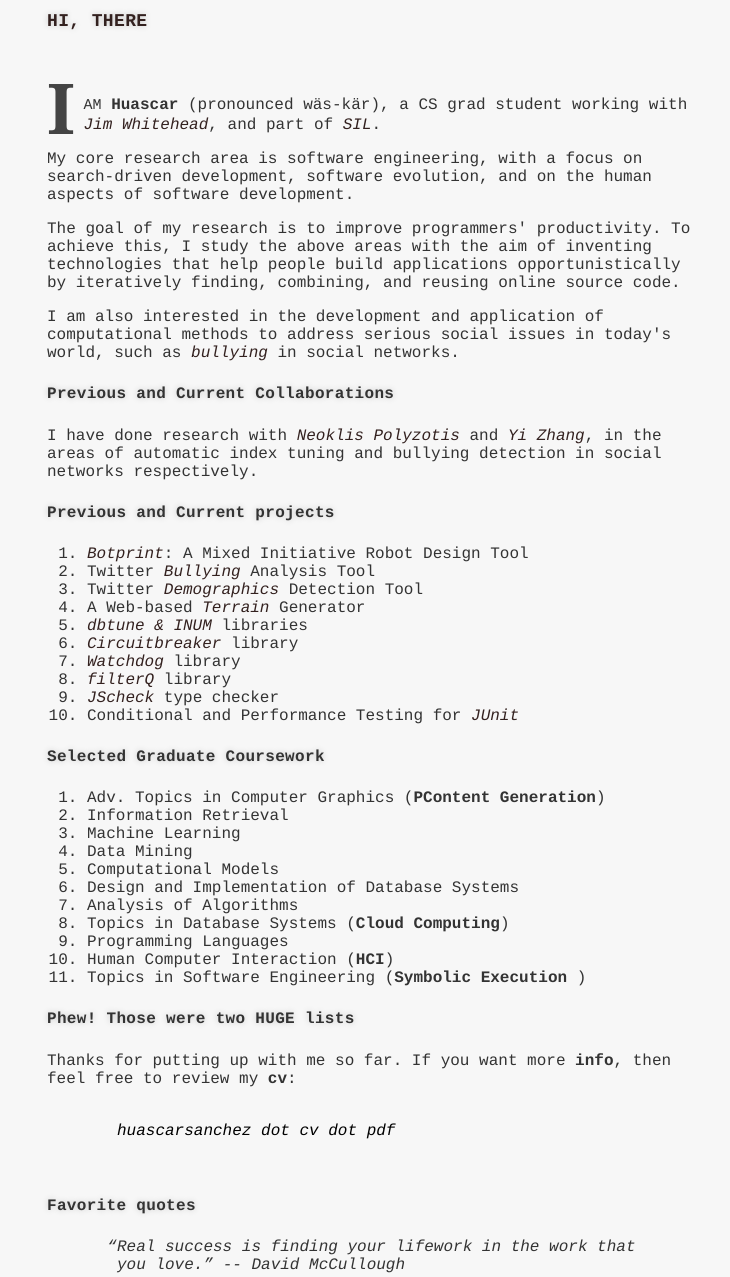
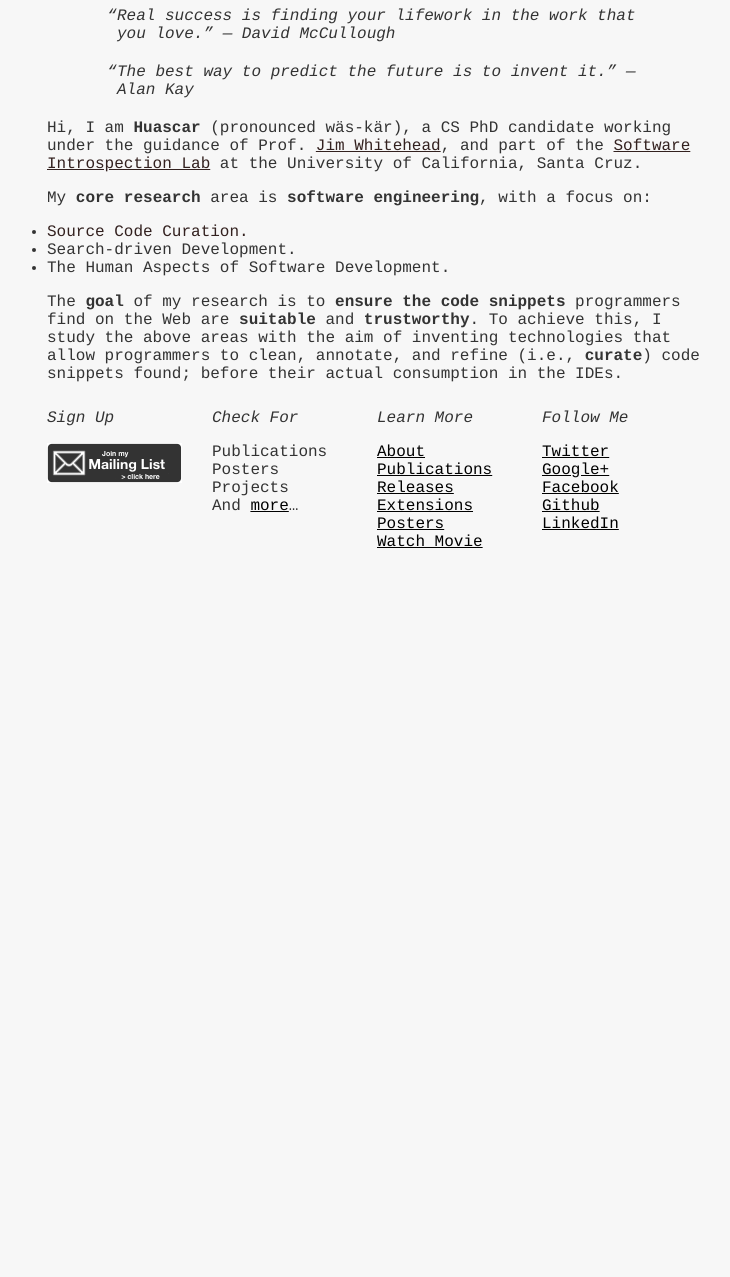
Before and after one commit to hsanchez/cs.ucsc.edu.hsanchez, a plain HTML site: page index.html in a window 1280 px wide. Shown: the part 440-1717 px from the top of the page, without its empty margins (263-993 px from the left). After the commit the page ends 1007 px from the top, so only its background shows below. Drawn offline with nearby package versions, Linux system fonts and the light colour scheme; some packages are replaced by stand-ins of ours; a script that the page names is missing.

Commit message:
1st commit out of 5+ more.

```diff
--- a/css/style.css
+++ b/css/style.css
@@ -23,23 +23,11 @@ body {
     background-size:100%;*/
 }
 
-h1, h2, h3 {
+h1, h2, h3, h4, h5, h6 {
     font-size: 1.6rem;
-    margin:2.5rem 0;
-    line-height: 0.9em;
-    letter-spacing: 0.02em;
-    text-shadow: 0 0 6px rgba(0,0,0,0.2);
+    margin:1rem 0;
 }
 
-h4, h5, h6 {
-    color: #33211f;
-    font-size: 1.8rem;
-    margin:1rem 0;
-    line-height: 0.9em;
-    letter-spacing: 0.02em;
-    text-transform: uppercase;
-    text-shadow: 0 0 6px rgba(0,0,0,0.2);
-}
 
 small {
     font-size: 1.6rem;
@@ -84,7 +72,6 @@ ul {
 
 a {
     color: black;
-    text-decoration: none;
 }
 
 a:hover {
@@ -92,6 +79,19 @@ a:hover {
     text-decoration: underline;
 }
 
+a.fancybox img,
+span.fancybox img {
+    border: 4px solid #fff;
+    box-shadow: 0px 4px 8px #999;
+    /*-moz-box-shadow: 0px 2px 4px #999;*/
+    /*-webkit-box-shadow: 0px 1px 4px #999;*/
+
+    -webkit-transform: rotate(-2deg);
+    -moz-transform: rotate(-2deg);
+
+    margin: 0px 10px 10px 0px;
+    cursor: default;
+}
 
 blockquote a {
     text-decoration:none;
@@ -99,7 +99,7 @@ blockquote a {
 }
 
 blockquote .author:before {
-    content: " -- ";
+    content: " — ";
 }
 
 blockquote:before {
@@ -214,6 +214,31 @@ footer h4 {
     }
 }
 
+.fancybox-nav span {
+    width: 36px !important;
+    height: 36px !important;
+}
+
+.fancybox-close {
+    background-image: url('../images/close.svg') !important;
+    background-size:36px 36px !important;
+}
+
+.fancybox-next span {
+    background-size:36px 36px !important;
+    right: 0px !important;
+    background: url('../images/next.svg') 0 0 !important;
+}
+
+.fancybox-prev span {
+    background-size:36px 36px !important;
+    left: 0px !important;
+    background: url('../images/prev.svg') 0 0 !important;
+}
+
+#fancybox-loading div {
+    background: url('../images/loadingBackground.svg') center center no-repeat;
+}
 
 /*** Additional Fragment Views **/
 .clear {clear: both;}
@@ -223,6 +248,8 @@ footer h4 {
 .darkgray {color: #3a3a3a;}
 .darkred {color: #33211f;  font-style: italic;}
 .burgundy {color: #33211f;}
+.purple {color: #4a5094;}
+
 
 
 .cap {
@@ -238,7 +265,7 @@ footer h4 {
 
 .modal_box {
     width: 320px;
-    bottom: -780px !important;
+    bottom: 170px !important;
     position: absolute !important;
     left: 195px;
     background: rgb(97%,97%,97%);
--- a/index.html
+++ b/index.html
@@ -1,57 +1,56 @@
 <!DOCTYPE html>
 
-<html xmlns="http://www.w3.org/1999/html" lang="en">
+<html xmlns="http://www.w3.org/1999/html" xmlns="http://www.w3.org/1999/html" lang="en">
 
 <head>
     <title>Did someone say research?</title>
     <meta name="description"
-          content="This is the academic site of Huascar A. Sanchez, a CS graduate student
-          part of SIL at UC Santa Cruz.">
-    <meta http-equiv="content-type" content="text/html;charset=UTF-8" />
+          content="This is the academic site of Huascar A. Sanchez, a CS graduate student part of SIL at UC Santa Cruz.">
+    <meta http-equiv="content-type" content="text/html;charset=UTF-8"/>
     <meta charset="utf-8">
 
-    <link href="css/style.css" rel="stylesheet" type="text/css" />
+    <link href="css/style.css" rel="stylesheet" type="text/css"/>
 
 
     <!--[if IE]>
-    <link href="css/ie.css" type="text/css" rel="stylesheet" title="Internet Explorer" />
+    <link href="css/ie.css" type="text/css" rel="stylesheet" title="Internet Explorer"/>
     <![endif]-->
     <!--[if lt IE 7]>
-    <link href="css/ie6.css" type="text/css" rel="stylesheet" title="Internet Explorer PNG" />
+    <link href="css/ie6.css" type="text/css" rel="stylesheet" title="Internet Explorer PNG"/>
     <![endif]-->
 
 
     <!-- Add jQuery library -->
     <script type="text/javascript" src="js/jquery-1.7.min.js"></script>
 
-    <!-- Add mouse-wheel plugin (this is optional) -->
+    <!-- Add mousewheel plugin (this is optional) -->
     <script type="text/javascript" src="js/fancybox/lib/jquery.mousewheel-3.0.6.pack.js"></script>
 
     <!-- Add fancyBox -->
     <link rel="stylesheet" href="js/fancybox/source/jquery.fancybox.css?v=2.1.0" type="
-    text/css" media="screen" />
+    text/css" media="screen"/>
     <script type="text/javascript"
             src="js/fancybox/source/jquery.fancybox.pack.js?v=2.1.0"></script>
 
     <!-- Optionally add helpers - button, thumbnail and/or media -->
     <link rel="stylesheet"
           href="js/fancybox/source/helpers/jquery.fancybox-buttons.css?v=1.0.3" type="text/css"
-          media="screen" />
+          media="screen"/>
     <script type="text/javascript"
             src="js/fancybox/source/helpers/jquery.fancybox-buttons.js?v=1.0.3"></script>
     <script type="text/javascript"
             src="js/fancybox/source/helpers/jquery.fancybox-media.js?v=1.0.3"></script>
     <link rel="stylesheet"
           href="js/fancybox/source/helpers/jquery.fancybox-thumbs.css?v=1.0.6" type="text/css"
-          media="screen" />
+          media="screen"/>
     <script type="text/javascript"
             src="js/fancybox/source/helpers/jquery.fancybox-thumbs.js?v=1.0.6"></script>
 
     <!--[if IE]>
-    <link href="css/ie.css" type="text/css" rel="stylesheet" title="Internet Explorer" />
+    <link href="css/ie.css" type="text/css" rel="stylesheet" title="Internet Explorer"/>
     <![endif]-->
     <!--[if lt IE 7]>
-    <link href="css/ie6.css" type="text/css" rel="stylesheet" title="Internet Explorer PNG" />
+    <link href="css/ie6.css" type="text/css" rel="stylesheet" title="Internet Explorer PNG"/>
     <![endif]-->
 
     <!-- begin: google analytics code -->
@@ -61,10 +60,13 @@
         _gaq.push(['_setAccount', 'UA-5354996-4']);
         _gaq.push(['_trackPageview']);
 
-        (function() {
-            var ga = document.createElement('script'); ga.type = 'text/javascript'; ga.async = true;
+        (function () {
+            var ga = document.createElement('script');
+            ga.type = 'text/javascript';
+            ga.async = true;
             ga.src = ('https:' == document.location.protocol ? 'https://ssl' : 'http://www') + '.google-analytics.com/ga.js';
-            var s = document.getElementsByTagName('script')[0]; s.parentNode.insertBefore(ga, s);
+            var s = document.getElementsByTagName('script')[0];
+            s.parentNode.insertBefore(ga, s);
         })();
 
     </script>
@@ -72,12 +74,10 @@
     <!-- end: google analytics code -->
 
 
-
-
     <script type='text/javascript'>
         //<![CDATA[
-        $(document).ready(function(){
-            $(".mail span").click(function () {
+        $(document).ready(function () {
+            $('.mail span').click(function () {
                 $("#notify_me").slideToggle(400);
             });
         });
@@ -97,152 +97,85 @@
                 href="http://www.gravatar.com/avatar/edd40217c57a8b264212f6d1aec80231?s=354"
                 class="fancybox no-title">
             <img src="http://www.gravatar.com/avatar/edd40217c57a8b264212f6d1aec80231?s=100"
-                     alt=""/></a></p><br/>
-
-            <h4>Hi, There </h4><br/><br/>
-
+                 alt=""/></a></p>
     </div>
 
 </header>
 
-    <p>
-    <span class="cap">I</span><span style="font-variant:small-caps; font-size: 2.2rem;">am</span> <strong>Huascar</strong>
-        (pronounced wäs-kär), a CS grad student working with <a
-            class="darkred" href="http://users.soe.ucsc.edu/~ejw/">Jim
-        Whitehead</a>, and part of <a class="darkred" href="#" title="Software Introspection Lab"
-            >SIL</a>.</p>
+<div class="content">
+    <blockquote id='leadquote'><span
+            class='quote'>Real success is finding your lifework in the
+    work that you love.</span>
+        <small class='author'><a
+                href='http://en.wikipedia.org/wiki/David_McCullough'>David McCullough</a></small>
+    </blockquote>
+    <blockquote id='followquote'><span
+            class='quote'>The best way to predict the future is to
+    invent it.</span>
+        <small class='author'><a
+                href='http://en.wikiquote.org/wiki/Alan_Kay'>Alan Kay</a></small>
+    </blockquote>
 
-    <p style="margin-top: 6px;">
-        My core research area is software engineering, with a focus on
-        search-driven development, software evolution, and on the human aspects of
-        software development.
-
+    <p>Hi, I am <strong>Huascar</strong> (pronounced wäs-kär), a CS PhD candidate working under the
+        guidance of Prof. <a class="burgundy" href="http://users.soe.ucsc.edu/~ejw/">Jim Whitehead</a>,
+        and part of the <a class="burgundy" href="http://games.soe.ucsc.edu/sil" title="Software Introspection Lab">
+            Software Introspection Lab</a> at the University of California, Santa Cruz.
     </p>
 
-    <p>
-        The goal of my research is to improve programmers' productivity. To
-        achieve this, I study the above areas with the aim of inventing technologies
-        that help people build applications opportunistically by iteratively finding,
-        combining, and reusing online source code.
+    <p>My <strong>core research</strong> area is <strong>software engineering</strong>, with a
+        focus on:
     </p>
 
-    <p>
-        I am also interested in the development and application of
-        computational methods to address serious social issues in today's world, such as
-        <a class="darkred"
-           href="http://dl.dropbox.com/u/11902217/huascarsanchez_and_shreyaskumar-twitterbullyingdection-fnl.pdf">bullying</a>
-        in social networks.
+    <ul>
+        <li><span class="burgundy">Source Code Curation.</span></li>
+        <li>Search-driven Development.</li>
+        <li>The Human Aspects of Software Development.</li>
+    </ul>
+
+    <p>The <strong>goal</strong> of my research is to <strong>ensure the code snippets</strong> programmers
+        find on the Web are <strong>suitable</strong> and <strong>trustworthy</strong>. To achieve this, I
+        study the above areas with the aim of inventing technologies that allow programmers to clean, annotate,
+        and refine (i.e., <strong>curate</strong>) code snippets found; before their actual consumption in
+        the IDEs.
     </p>
 
-    <h2>Previous and Current Collaborations</h2>
-
-    <p>
-        I have done research with <a class="darkred"
-                                                href="http://users.soe.ucsc.edu/~alkis/">
-        Neoklis Polyzotis</a> and <a class="darkred"
-                                              href="http://users.soe.ucsc.edu/~yiz/">
-        Yi Zhang</a>, in the areas of automatic index tuning and bullying detection in social
-        networks respectively.
-    </p>
-
-
-    <h2>Previous and Current projects</h2>
-
-    <ol>
-        <li><a class="darkred" href="#"
-                title="ADL project">Botprint</a>: A Mixed Initiative Robot Design
-            Tool</li>
-        <li>Twitter <a
-                class="darkred" href="#"
-                title="ISM 245 Course Project">Bullying</a> Analysis Tool</li>
-        <li>Twitter <a
-                class="darkred" href="https://github.com/hsanchez/demodetect"
-                title="ISM 260 Course Project">Demographics</a> Detection Tool</li>
-        <li>A Web-based <a class="darkred" href="#"
-                           title="A Web-based Terrain Generator">Terrain</a> Generator</li>
-        <li><a class="darkred" href="#"
-               title="a lightweight API for semi-automated tuning">dbtune & INUM</a>
-            libraries</li>
-        <li><a class="darkred"
-               href="https://github.com/hsanchez/circuitbreaker" title="a software pattern that
-               helps you handle failure scenarios">Circuitbreaker</a> library</li>
-        <li><a class="darkred" href="#"
-               title="A monitor on a periodic process">Watchdog</a> library</li>
-        <li><a class="darkred" href="http://code.google.com/p/filterq/"
-               title="a lightweight API for dealing with iterable objects in Java">filterQ</a>
-            library</li>
-        <li><a class="darkred"
-               href="https://github.com/hsanchez/jscheck"
-               title="a limited static type checker for Javascript">JScheck</a> type checker</li>
-        <li>Conditional and Performance Testing for <a
-                class="darkred"
-                href="#" title="conditional and performance testing
-                support for JUnit">JUnit</a></li>
-    </ol>
-
-    <h2>Selected Graduate Coursework</h2>
-
-    <ol>
-        <li>Adv. Topics in Computer Graphics (<strong>PContent
-            Generation</strong>)</li>
-        <li>Information Retrieval</li>
-        <li>Machine Learning</li>
-        <li>Data Mining</li>
-        <li>Computational Models</li>
-        <li>Design and Implementation of Database Systems</li>
-        <li>Analysis of Algorithms</li>
-        <li>Topics in Database
-            Systems (<strong>Cloud Computing</strong>)</li>
-        <li>Programming Languages</li>
-        <li>Human Computer Interaction (<strong>HCI</strong>)</li>
-        <li>Topics in Software Engineering (<strong>Symbolic Execution
-                    </strong>)</li>
-    </ol>
-
-    <h2>Phew! Those were two HUGE lists</h2>
-
-    <p>
-        Thanks for putting up with me so far. If you want more <strong>info</strong>, then
-        feel free to review my <strong>cv</strong>:<br/><br/>
-    </p>
-
-	 <p class="comment">
-		 <a href="assets/huascarsanchez.cv.pdf">huascarsanchez dot
-		             cv dot pdf</a>
-	 </p><br/>
-
-    <h2>Favorite quotes </h2>
-
-    <blockquote><span class="quote">Real success is finding your lifework in the
-    work that you love.</span><small
-    class="author"><a href="http://en.wikipedia.org/wiki/David_McCullough">David
-    McCullough</a></small>
-    </blockquote>
-
-    <blockquote><span class="quote">The best way to predict the future is to
-    invent it.</span><small
-    class="author"><a href="http://en.wikiquote.org/wiki/Alan_Kay">Alan Kay</a></small>
-    </blockquote>
-
+</div>
 
 <footer>
 
     <div class="col">
-            <h3>Mailing List</h3>
+        <h3>Sign Up</h3>
+
         <ul>
             <li class="mail"><span style="font-weight: 100; font-size: 14px;"><img
-                        src="images/email.png" /></span></li>
+                    src="images/email.png"/></span></li>
         </ul>
     </div>
 
     <div class="col">
-            <h3>Sister Sites</h3>
+        <h3>Check For</h3>
 
         <ul>
-                <li><a class="darkred" href="http://bit.ly/RzcLw6">*new*</a></li>
-                <li><a class="darkred" href="http://bit.ly/T9MlPH">*old*<a/></a></li>
+            <li>Publications</li>
+            <li>Posters</li>
+            <li>Projects</li>
+            <li>And <a href="#">more</a>…</li>
         </ul>
     </div>
+
+    <div class="col">
+        <h3 id="learn_more">Learn More</h3>
+
+        <ul>
+            <li><a href="/about">About</a></li>
+            <li><a href="http://support.foldingtext.com">Publications</a></li>
+            <li><a href="/posts/releases">Releases</a></li>
+            <li><a href="/posts/extensions">Extensions</a></li>
+            <li><a class="fancybox screenshotsfirst" onClick="_gaq.push(['_trackEvent', 'links', 'gallery', 'Gallery']);" rel="group" href="/static/gallery/1-simple.png">Posters</a></li>
+            <li><a class="fancyvideo5" onClick="_gaq.push(['_trackEvent', 'links', 'screencast2', 'Screencast 2']);" href="/static/gallery/screencastposter.png">Watch Movie</a></li>
+        </ul>
+    </div>
+
 
     <div class="col">
         <h3>Follow Me</h3>
@@ -252,6 +185,7 @@
             <li><a href="https://plus.google.com/100717554099685883148">Google+</a></li>
             <li><a href="http://www.facebook.com/huascar.sanchez">Facebook</a></li>
             <li><a href="http://www.github.com/hsanchez">Github</a></li>
+            <li><a href="#">LinkedIn</a></li>
         </ul>
     </div>
 
@@ -262,12 +196,14 @@
             about my work.
             If you are interested, then feel free to subscribe to my mailing list here. Your email won’t be used
             for anything else.</p>
+
         <p id="form_txt" class="form_msg hidden"></p>
 
         <form id="subscribe_form" action="http://groups.google.com/group/academic/boxsubscribe">
             <!--suppress HtmlFormInputWithoutLabel -->
             <input type="text" name="email" class="email" value="Type your email" id="input_email"
-                       onfocus="if (this.value=='Type your email') this.value = ''" onblur="if (this.value=='') this.value = 'Type your email'" />
+                   onfocus="if (this.value=='Type your email') this.value = ''"
+                   onblur="if (this.value=='') this.value = 'Type your email'"/>
             <input type="submit" value="Subscribe" class="btn"/>
         </form>
 
```
Lines whose indentation alone changed are shown as unchanged.
